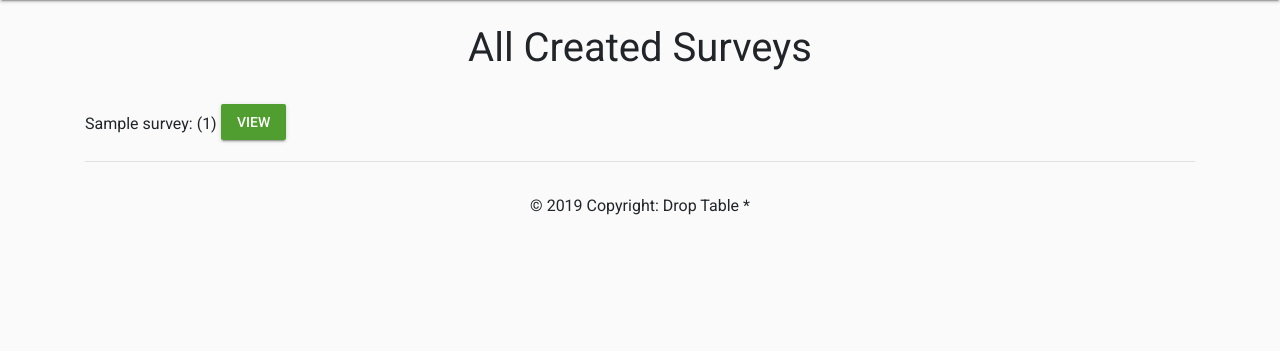
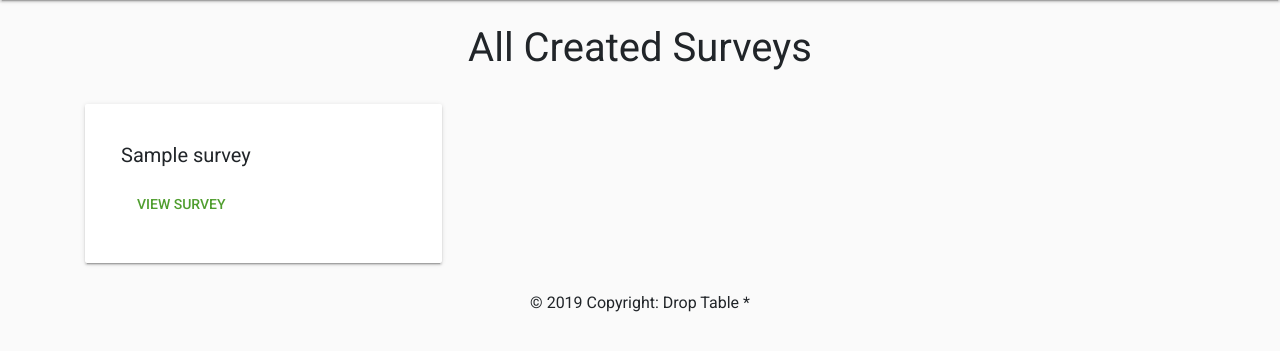
Before and after one commit to Steveo539/Ultimate-Perception-Tool, a Python web app: template src/templates/survey/index.html in a window 1280 px wide. Shown: the part 77-428 px from the top of the page. Run offline with Jinja, Linux system fonts and the light colour scheme; the template is opened without the code that fills it: most values are stand-ins (such as "Sample title", 1, 10 or a date in 2020); some libraries are stand-ins or nearby versions.

Commit message:
change my surveys

```diff
--- a/src/templates/survey/index.html
+++ b/src/templates/survey/index.html
@@ -4,14 +4,20 @@
     <br/>
     <div class="container">
         <h1 class="text-center">All Created Surveys</h1>
-
         <br/>
         {% if surveys %}
-            {% for survey in surveys %}
-                {{ survey['surveyName'] }}: ({{ survey['surveyID'] }})
-                <a href="{{ url_for('view_form', form_id=survey['surveyID']) }}" class="btn btn-primary btn-raised">View</a>
-                <hr>
-            {% endfor %}
+            <div class="card-columns">
+                {% for survey in surveys %}
+                <div class="card p-3">
+                    <blockquote class="blockquote mb-0 card-body">
+                        <p>{{ survey['surveyName'] }}</p>
+
+                            <a href="{{ url_for('view_form', form_id=survey['surveyID']) }}" class="btn btn-primary">View
+                            Survey</a>
+
+                    </blockquote>
+                </div>
+                {% endfor %}
         {% else %}
             <p class="text-center">You have no surveys.</p>
         {% endif %}
--- a/src/templates/survey/uuid.html
+++ b/src/templates/survey/uuid.html
@@ -1,8 +1,12 @@
 {% extends 'layout.html' %}
+
+    {% block styles %}
+        <link rel="stylesheet" href="{{ url_for('static', filename='css/login_page.css') }}">
+    {% endblock %}
 
 {% block body %}
     <br/>
-    <div class="container">
+    <div class="container form-signin">
         <h1 class="text-center">Access Survey</h1>
         <form method="POST" class="form-signin">
             <div class="form-group">
```
